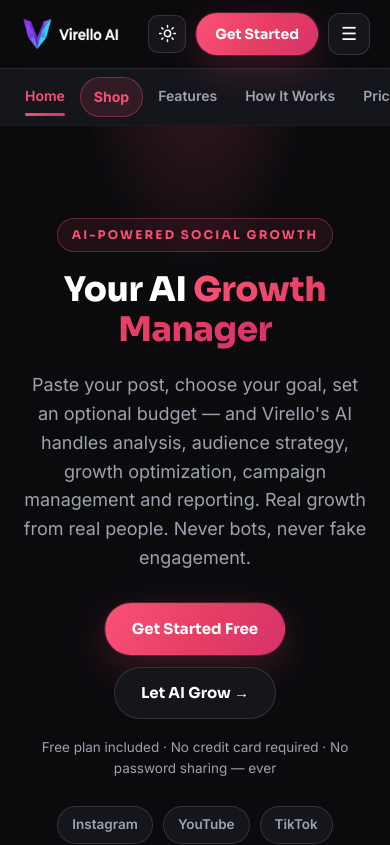
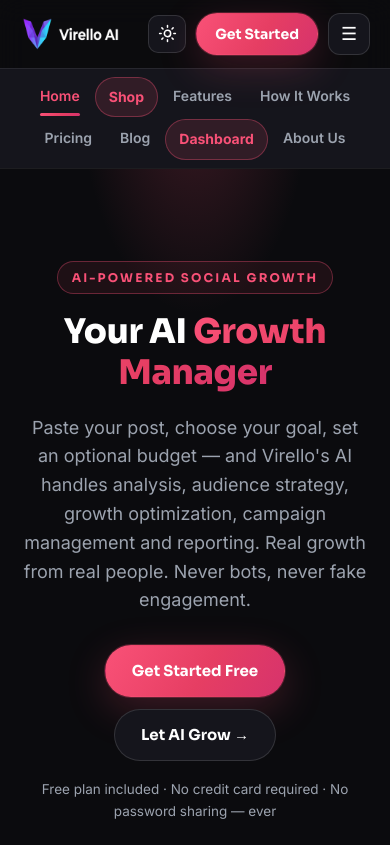
Before and after one commit to salmanbhutta001/Virello-Ai, a Next.js app in the folder apps/web/: page / in a window 390 px wide. Shown: the top 845 px of the page. Built offline with nearby package versions, Linux system fonts and the light colour scheme.

Commit message:
Nav strip centred on mobile as two wrapped rows (flex-wrap + center)

```diff
--- a/apps/web/src/app/globals.css
+++ b/apps/web/src/app/globals.css
@@ -204,6 +204,7 @@ img { max-width: 100%; display: block; }
   display: flex; gap: 2px; overflow-x: auto; overflow-y: hidden;
   padding: 8px 12px; background: var(--surface); border-top: 1px solid var(--line);
   -webkit-overflow-scrolling: touch; scrollbar-width: none;
+  justify-content: safe center; /* mobile wrap rule below centres it as two rows */
 }
 .topnav-strip::-webkit-scrollbar { display: none; }
 .topnav-strip a {
@@ -225,6 +226,7 @@ img { max-width: 100%; display: block; }
 }
 .topnav-strip a.nav-spot:hover { transform: translateY(-2px); background: rgba(249, 81, 119, 0.2); box-shadow: 0 4px 14px rgba(249, 81, 119, 0.25); }
 @media (min-width: 1021px) { .topnav-strip { justify-content: center; padding: 10px 24px; } .topnav-strip a { font-size: 14.5px; padding: 9px 16px; } .topnav-strip a.active::after { left: 16px; right: 16px; } }
+@media (max-width: 1020px) { .topnav-strip { flex-wrap: wrap; justify-content: center; overflow: visible; } }
 
 /* Blog featured (hero) post — horizontal card: picture left, text right.
    Desktop picture a bit bigger than the original 46% (Hafiz 2026-10-24);
```
